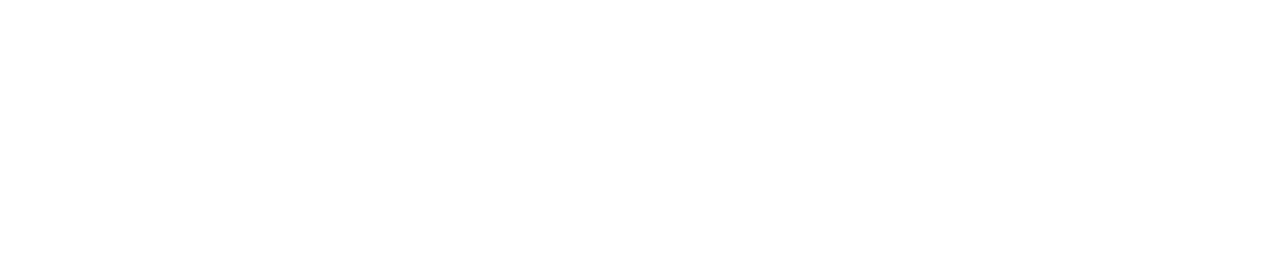
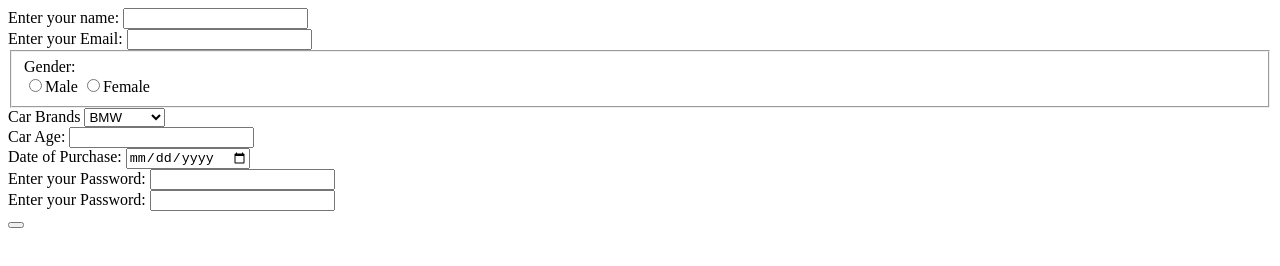
Before and after one commit to acciojob/car-insurance-form-faizalmsdev, a website: page main.html in a window 1280 px wide. Drawn offline with Linux system fonts and the light colour scheme.

Commit message:
created a submission

```diff
--- a/main.html
+++ b/main.html
@@ -8,6 +8,44 @@
 
 <body>
 	<!-- the entire body must be written by student -->
+	<form method="post">
+    <div>
+        <label for="name" >Enter your name:</label>
+        <input type="text" name="name" required id="name">
+    </div>
+    <div>
+        <label for="email" >Enter your Email:</label>
+        <input type="email" name="email" required id="email">
+    </div>
+    <fieldset>
+        <label for="gender">Gender:</label><br>
+        <label><input type="radio" name="gender" value="male" id="gender" required>Male</label>
+        <label><input type="radio" name="gender" value="female" id="gender" required>Female</label>
+    </fieldset>
+    <label for="cars">Car Brands</label>
+    <select id="cars">
+        <option value="BMW">BMW</option>
+        <option value="Audi">Audi</option>
+        <option value="Mercedez">Mercedez</option>
+    </select>
+    <div>
+        <label for="carage" >Car Age:</label>
+        <input type="number" name="carage" required id="carage">
+    </div>
+    <div>
+        <label for="dop" >Date of Purchase:</label>
+        <input type="date" name="dop" required id="dop">
+    </div>
+    <div>
+        <label for="password" >Enter your Password:</label>
+        <input type="password" name="password" required id="password">
+    </div>
+	<div>
+        <label for="portfolio" >Enter your Password:</label>
+        <input type="url" name="portfolio" required id="portfolio">
+    </div>
+    <button type="submit"></button>
+</form>
     <script type="text/javascript" src="./script.js">
 </script>
 
```
